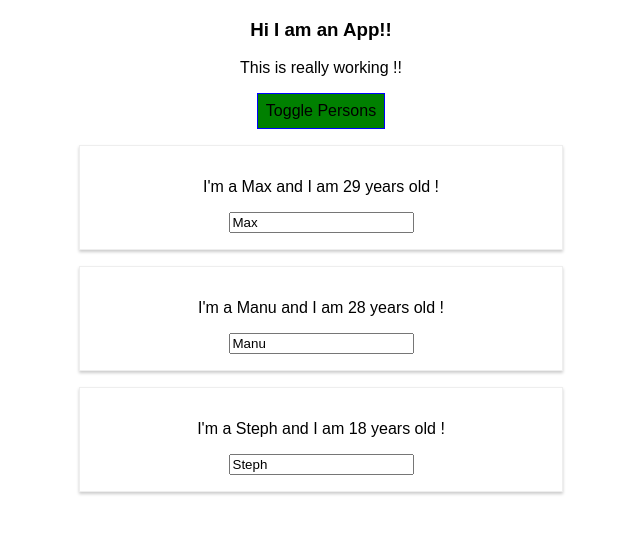
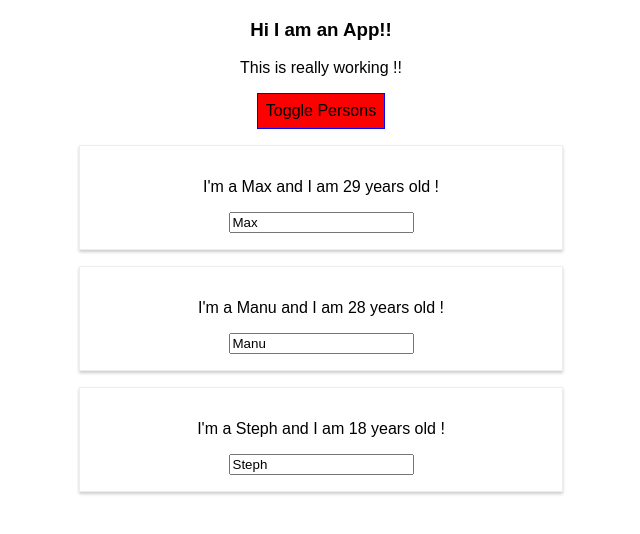
Before and after one commit to anushamedicharla/reactLearning, a React (Create React App) app in the folder react-complete-guide/: page / in a window 1280 px wide. Both pictures are taken after a click on the button "Toggle Persons". Shown: the top 534 px of the page, without its empty margins (319-959 px from the left). Built offline with nearby package versions, Linux system fonts and the light colour scheme.

Commit message:
using styled button dynamic css with template strings and string interpolation

```diff
--- a/react-complete-guide/src/App.js
+++ b/react-complete-guide/src/App.js
@@ -1,9 +1,22 @@
 import React, { Component } from 'react';
+import styled from 'styled-components';
 import './App.css';
-import Radium, {StyleRoot} from 'radium';
+// import Radium, {StyleRoot} from 'radium';
 /*  This imported component should be given an upper case starting character because the lower case ones like div and h1
     are reserved for the actual HTML elements. */
 import Person from './Person/Person';
+
+const StyledButton = styled.button`
+                      background-color: ${props => props.alt ? 'red' : 'white'};
+                      font: inherit;
+                      border: 1px solid blue;
+                      padding: 8px;
+                      cursor: pointer;
+                      &:hover {
+                        background-color: ${props => props.alt ? 'salmon' : 'lightgreen'};
+                        color: black;
+                      }
+                    `;
 
 class App extends Component {
   /* State is a property of a class that extends a Component class.
@@ -74,17 +87,17 @@
   /* React calls this method to render some HTML to the screen. This is JSX code. */
   /* Our JSX must have only one Root element per component. */
   render() {
-    const style = {
-      backgroundColor: 'white',
-      font: 'inherit',
-      border: '1px solid blue',
-      padding: '8px',
-      cursor: 'pointer',
-      ':hover': { // This is possible with Radium
-        backgroundColor: 'lightgreen',
-        color: 'black'
-      }
-    };
+    // const style = {
+    //   backgroundColor: 'white',
+    //   font: 'inherit',
+    //   border: '1px solid blue',
+    //   padding: '8px',
+    //   cursor: 'pointer',
+    //   ':hover': { // This is possible with Radium
+    //     backgroundColor: 'lightgreen',
+    //     color: 'black'
+    //   }
+    // };
 
     let persons = null;
 
@@ -103,11 +116,11 @@
         </div>
       );
 
-      style.backgroundColor = 'green';
-      style[':hover'] =  { // This is possible with Radium. Can work with pseudo selectors
-        backgroundColor: 'salmon',
-        color: 'black'
-      }
+      // style.backgroundColor = 'green';
+      // style[':hover'] =  { // This is possible with Radium. Can work with pseudo selectors
+      //   backgroundColor: 'salmon',
+      //   color: 'black'
+      // }
     }
 
     const classes = [];
@@ -121,7 +134,7 @@
 
     // We need to wrap our component UI in this StyleRoot component provided by radium for media queries, keyframes and some others.
     return ( // These paranthesis are used so that we could structure this JSX across multiple lines.
-      <StyleRoot>
+      // <StyleRoot>
         <div className="App">
           <h3> Hi I am an App!!</h3>
           <p className={classes.join(' ')} >This is really working !!</p>
@@ -133,11 +146,11 @@
             Even though our handler is called here, it won't be executed untill our anaonymos function is called on click.
             This is a little inefficient way because react can rerender quite often and it will be passed these anonymos
             methods. */}
-          <button style={style} onClick={this.togglePersonHandler}>Toggle Persons</button>
+          <StyledButton alt={this.state.showPersons} onClick={this.togglePersonHandler}>Toggle Persons</StyledButton>
           {persons}
 
         </div>
-      </StyleRoot>
+      // </StyleRoot>
     );
     /* the code above compiles to this below:
        The argument flow :
@@ -154,4 +167,6 @@
 }
 
 //Radium here is a higher order component that wraps our component and adds some extra funtionalities to it.
-export default Radium(App);
+// export default Radium(App);
+
+export default App;
--- a/react-complete-guide/src/Person/Person.css
+++ b/react-complete-guide/src/Person/Person.css
@@ -1,8 +1,8 @@
-.Person {
+/* .Person {
     width: 60%;
     margin: 16px auto;
     border: 1px solid #eee;
     box-shadow: 0 2px 3px #ccc;
     padding: 16px;
     text-align: center;
-}
+} */
--- a/react-complete-guide/src/Person/Person.js
+++ b/react-complete-guide/src/Person/Person.js
@@ -1,6 +1,23 @@
 import React from 'react';
-import './Person.css';
-import Radium from 'radium';
+// import './Person.css';
+// import Radium from 'radium';
+import styled from 'styled-components';
+
+
+ //using Tagged Template approach . which is essentially a method call with the styles that need to be applied.
+// These styles end up on this div
+const StyledDiv = styled.div`
+                        width: 60%;
+                        margin: 16px auto;
+                        border: 1px solid #eee;
+                        box-shadow: 0 2px 3px #ccc;
+                        padding: 16px;
+                        text-align: center;
+
+                        @media(min-width: 500px) {
+                            width: 450px;
+                        }
+                    `;
 
 /* A Component is just a function that returns some JSX */
 /*
@@ -10,18 +27,22 @@
     This could be other HTML or react elements
 */
 const person = (props) => {
-    const style = {
-        '@media(min-width: 500px)': { // Still valid JS because it is a string.
-            width: '450px'
-        }
-    }
+    // const style = {
+    //     '@media(min-width: 500px)': { // Still valid JS because it is a string.
+    //         width: '450px'
+    //     }
+    // }
     return (
-        <div className="Person" style={style}>
+        // <div className="Person" style={style}>
+        //We can use this styled-component as a regular component here. Every method provided by the styled returns a react component.
+        <StyledDiv>
             <p onClick={props.click}>I'm a {props.name} and I am {props.age} years old !</p>
             <p>{props.children}</p>
             <input type="text" onChange={props.changed} value={props.name}/>
-        </div>
+        </StyledDiv>
+        // </div>
     );
 };
 
-export default Radium(person);
+// export default Radium(person);
+export default person;
```
Also changed, not shown: 1 other file (tests, documents, lock files or other folders).
